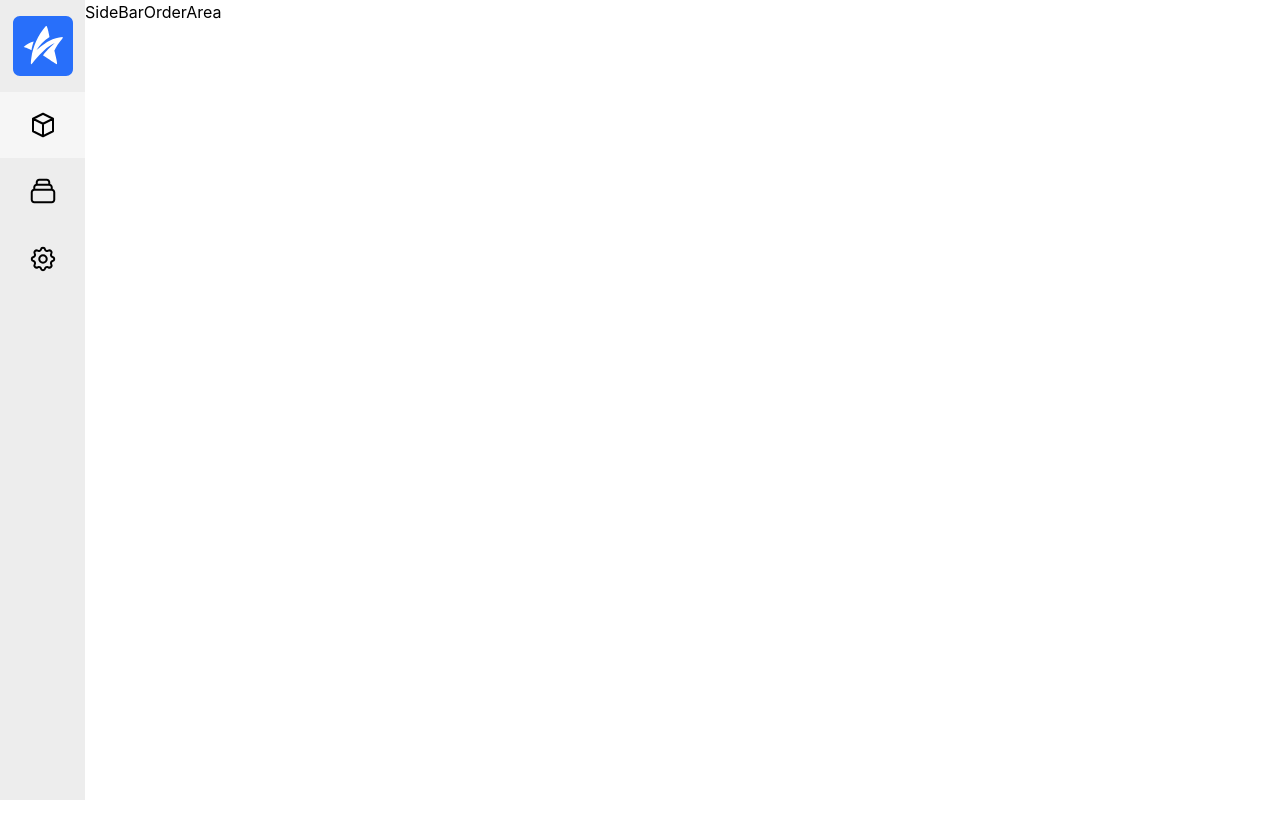
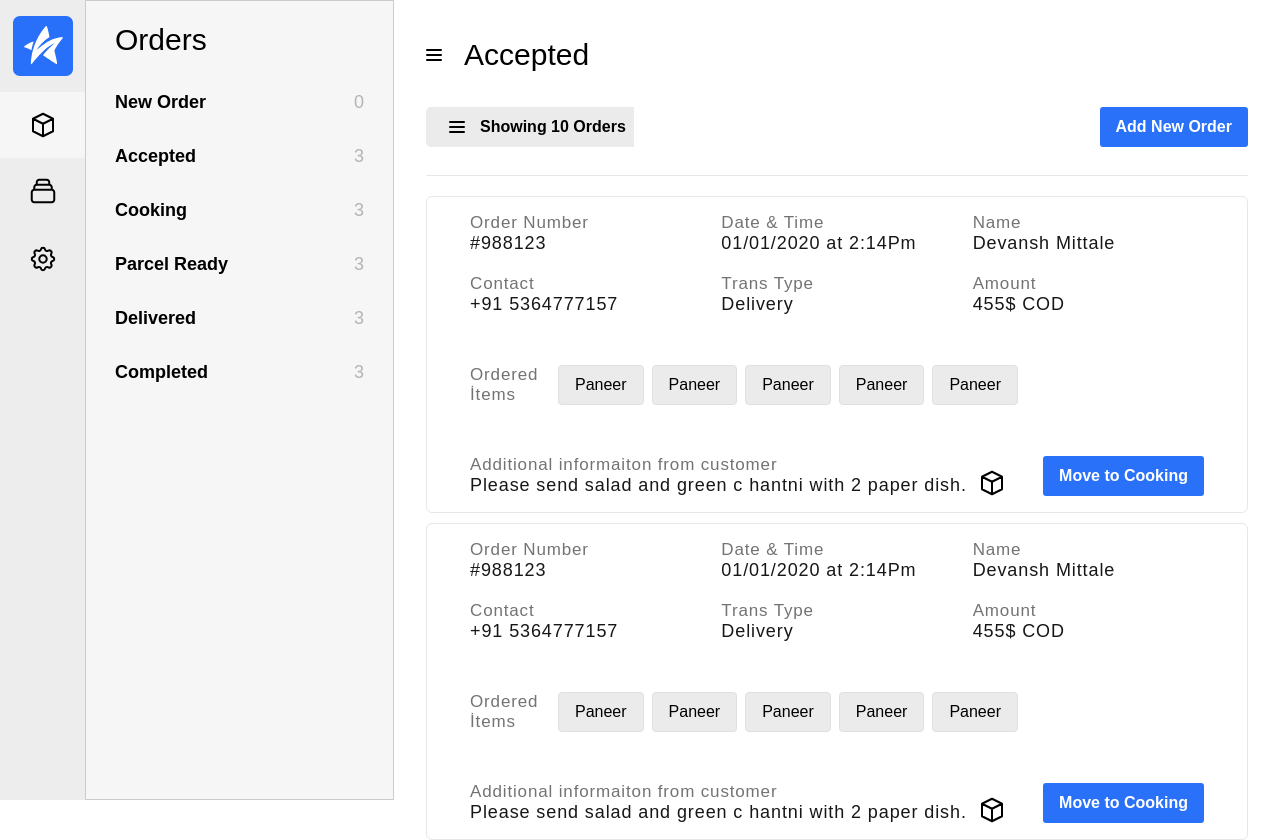
Before and after one commit to burak-caniklioglu/order-tracking, a React (Create React App) app: page / in a window 1280 px wide. Shown: the top 840 px of the page. Before the commit the page ends 800 px from the top, so only its background shows below. Built offline with nearby package versions, Linux system fonts and the light colour scheme.

Commit message:
First page 1920px is done

```diff
--- a/src/components/OrderArea/index.js
+++ b/src/components/OrderArea/index.js
@@ -1,10 +1,39 @@
 import React from 'react';
+import OrderItem from '../OrderItem';
+import SubHeader from '../subHeader';
 
 function OrderArea() {
   return (
-    <>
-      <div>OrderArea</div>
-    </>
+    <div className="p-[32px]">
+      <div className="flex">
+        <SubHeader>Accepted</SubHeader>
+      </div>
+
+      <div className="flex justify-between mb-[28px] ">
+        <div className="secondary">
+          <div className="flex justify-center items-center p-2">
+            <div className="cursor-pointer mx-[15px]">
+              <div className="w-[1rem] rounded-sm bg-black h-[2px] mb-[3px]"></div>
+              <div className="w-[1rem] rounded-sm bg-black h-[2px]"></div>
+              <div className="w-[1rem] rounded-sm bg-black h-[2px] mt-[3px]"></div>
+            </div>
+
+            <div className="font-semibold">Showing 10 Orders</div>
+          </div>
+        </div>
+
+        <div className="primary flex items-center px-4 font-semibold">
+          Add New Order
+        </div>
+      </div>
+      <div className="mb-[20px] ">
+        <hr />
+      </div>
+
+      <OrderItem/>
+      <OrderItem/>
+      <OrderItem/>
+    </div>
   );
 }
 
--- /dev/null
+++ b/src/components/OrderItem/index.js
@@ -0,0 +1,67 @@
+import React from 'react';
+import Cube from '../../constants/icons/cube';
+
+function OrderItem() {
+  return (
+    <div className="border-[1.5px] rounded-md px-[43px] py-[1rem] my-[10px]">
+      <div className="grid  gap-5 grid-temp">
+        <div>
+          <div className="order-header ">Order Number</div>
+          <div className="order-answer">#988123</div>
+        </div>
+        <div>
+          <div className="order-header ">Date & Time</div>
+          <div className="order-answer">01/01/2020 at 2:14Pm</div>
+        </div>
+        <div>
+          <div className="order-header ">Name</div>
+          <div className="order-answer">Devansh Mittale</div>
+        </div>
+        <div>
+          <div className="order-header ">Contact</div>
+          <div className="order-answer">+91 5364777157</div>
+        </div>
+        <div>
+          <div className="order-header ">Trans Type</div>
+          <div className="order-answer">Delivery</div>
+        </div>
+        <div>
+          <div className="order-header ">Amount</div>
+          <div className="order-answer">455$ COD</div>
+        </div>
+      </div>
+
+      <div className="my-[40px] ">
+        <div className="flex flex-wrap gap-2 py-[10px]">
+          <div className="order-header w-[80px]">Ordered İtems</div>
+          <div className="food-answer">Paneer</div>
+          <div className="food-answer">Paneer</div>
+          <div className="food-answer">Paneer</div>
+          <div className="food-answer">Paneer</div>
+          <div className="food-answer">Paneer</div>
+        </div>
+      </div>
+
+      <div className="">
+        <div className="flex justify-between">
+          <div>
+            <div className="order-header ">
+              Additional informaiton from customer
+            </div>
+            <div className="order-answer">
+              Please send salad and green c hantni with 2 paper dish.
+            </div>
+          </div>
+          <div className="flex items-end">
+            <div className='mr-10'><Cube /></div>
+            <div className="primary flex items-center px-4 py-2 font-semibold">
+              Move to Cooking
+            </div>
+          </div>
+        </div>
+      </div>
+    </div>
+  );
+}
+
+export default OrderItem;
--- a/src/components/SideBar/index.jsx
+++ b/src/components/SideBar/index.jsx
@@ -1,9 +1,42 @@
-import React from 'react';
+import React, { useState } from 'react';
 
 function SideBar() {
+  const [subHeader, setSubHeader] = useState({
+    activeObject: null,
+    objects: [
+      { name: 'New Order', count: 0 },
+      { name: 'Accepted', count: 3 },
+      { name: 'Cooking', count: 3 },
+      { name: 'Parcel Ready', count: 3 },
+      { name: 'Delivered', count: 3 },
+      { name: 'Completed', count: 3 },
+    ],
+  });
+
+  const toggleActive = (index) => {
+    setSubHeader({ ...subHeader, activeObject: subHeader.objects[index] });
+  };
+
   return (
-    <aside>
-      <div>SideBar</div>
+    <aside
+      className="bg-[#F6F6F6] w-[309px] h-[100vh] border
+		border-[#CCCCCC]"
+    >
+      <div className="px-[29px] mt-[1rem]">
+        <h3 className="text-[30px] mb-[27px]">Orders</h3>
+
+        {subHeader.objects.map((item, index) => (
+          <div key={index} className="flex justify-between">
+            <div
+              className="text-[18px] mb-[27px] font-semibold cursor-pointer"
+              onClick={() => toggleActive(index)}
+            >
+              {item.name}
+            </div>
+            <div className="text-[18px] text-[#B4B4B5]">{item.count}</div>
+          </div>
+        ))}
+      </div>
     </aside>
   );
 }
--- a/src/components/miniSideBar/index.js
+++ b/src/components/miniSideBar/index.js
@@ -6,7 +6,7 @@ import Settings from '../../constants/icons/settings';
 
 function MiniSideBar() {
   return (
-    <aside className="flex flex-col items-center h-[100vh] fixed bg-[#EDEDED] w-[85px] " >
+    <aside className="flex flex-col items-center h-[100vh] bg-[#EDEDED] w-[85px] " >
       <div className="m-[1rem] cursor-pointer">
         <Logo />
       </div>
--- /dev/null
+++ b/src/components/subHeader/index.js
@@ -0,0 +1,20 @@
+import React from 'react';
+import propTypes from 'prop-types';
+
+function SubHeader({ children }) {
+  return (
+    <div className="flex justify-center items-center  mb-[30px]">
+      <div className="cursor-pointer mr-[22px]">
+        <div className="w-[1rem] rounded-sm bg-black h-[2px] mb-[3px]"></div>
+        <div className="w-[16px] rounded-sm bg-black h-[2px]"></div>
+        <div className="w-[1rem] rounded-sm bg-black h-[2px] mt-[3px]"></div>
+      </div>
+      <div className="text-[30px]">{children}</div>
+    </div>
+  );
+}
+
+SubHeader.propTypes = {
+  children: propTypes.node.isRequired,
+};
+export default SubHeader;
--- a/src/index.css
+++ b/src/index.css
@@ -1,17 +1,77 @@
 @tailwind base;
 @tailwind components;
 @tailwind utilities;
+@import url('https://fonts.googleapis.com/css2?family=Nunito&display=swap');
 
-body {
+* {
+  font-family: 'Nunito', sans-serif !important;
+  box-sizing: border-box;
   margin: 0;
-  font-family: -apple-system, BlinkMacSystemFont, 'Segoe UI', 'Roboto', 'Oxygen',
-    'Ubuntu', 'Cantarell', 'Fira Sans', 'Droid Sans', 'Helvetica Neue',
-    sans-serif;
-  -webkit-font-smoothing: antialiased;
-  -moz-osx-font-smoothing: grayscale;
+  padding: 0;
 }
 
-code {
-  font-family: source-code-pro, Menlo, Monaco, Consolas, 'Courier New',
-    monospace;
+::-webkit-scrollbar {
+	width: 4px;
+	border-radius: 0.1rem;
 }
+
+::-webkit-scrollbar-track {
+	border-radius: 0.1rem;
+	background-color: rgba(244, 244, 244, 1);
+}
+
+::-webkit-scrollbar-thumb {
+	background: rgba(153, 160, 167, 1);
+	border-radius: 0.1rem;
+}
+
+::-webkit-scrollbar-thumb:hover {
+	background-color: rgb(192, 192, 192);
+}
+
+
+.primary {
+  background-color: #2a71fa;
+  color: white;
+  background: #2a71fa;
+  border-radius: 3px;
+}
+
+.secondary {
+  background-color: #ebebeb;
+  border: 1 solid #ebebeb;
+  border-radius: 5px 0px 0px 5px;
+}
+
+.grid-temp {
+  grid-template-columns: repeat(auto-fill, minmax(187px, 1fr));
+}
+
+.order-header {
+  font-size: 17px;
+  color: #737376;
+  line-height: 20px;
+  letter-spacing: 0.05em;
+}
+
+.order-answer {
+  font-weight: 500;
+  font-size: 18px;
+  line-height: 21px;
+  letter-spacing: 0.05em;
+  color: #171719;
+}
+
+.food-answer {
+  display: flex;
+  justify-content: center;
+  align-items: center;
+  background: #ebebeb;
+  padding: 0.5rem 1rem;
+  border: 1px solid #e0e0e0;
+  border-radius: 4px;
+	font-weight: 500;
+	line-height: 21.48px;
+
+
+}
--- a/src/pages/Accepted.js
+++ b/src/pages/Accepted.js
@@ -5,13 +5,15 @@ import SideBar from '../components/SideBar';
 
 function Accepted() {
   return (
-    <main className="flex ">
-      <div className='mr-[85px]'>
+    <main className="flex w-full ">
+      <div className="fixed flex">
         <MiniSideBar />
+        <SideBar />
       </div>
 
-      <SideBar />
-      <OrderArea />
+      <div className='ml-[394px] basis-full'>
+        <OrderArea />
+      </div>
     </main>
   );
 }
```
